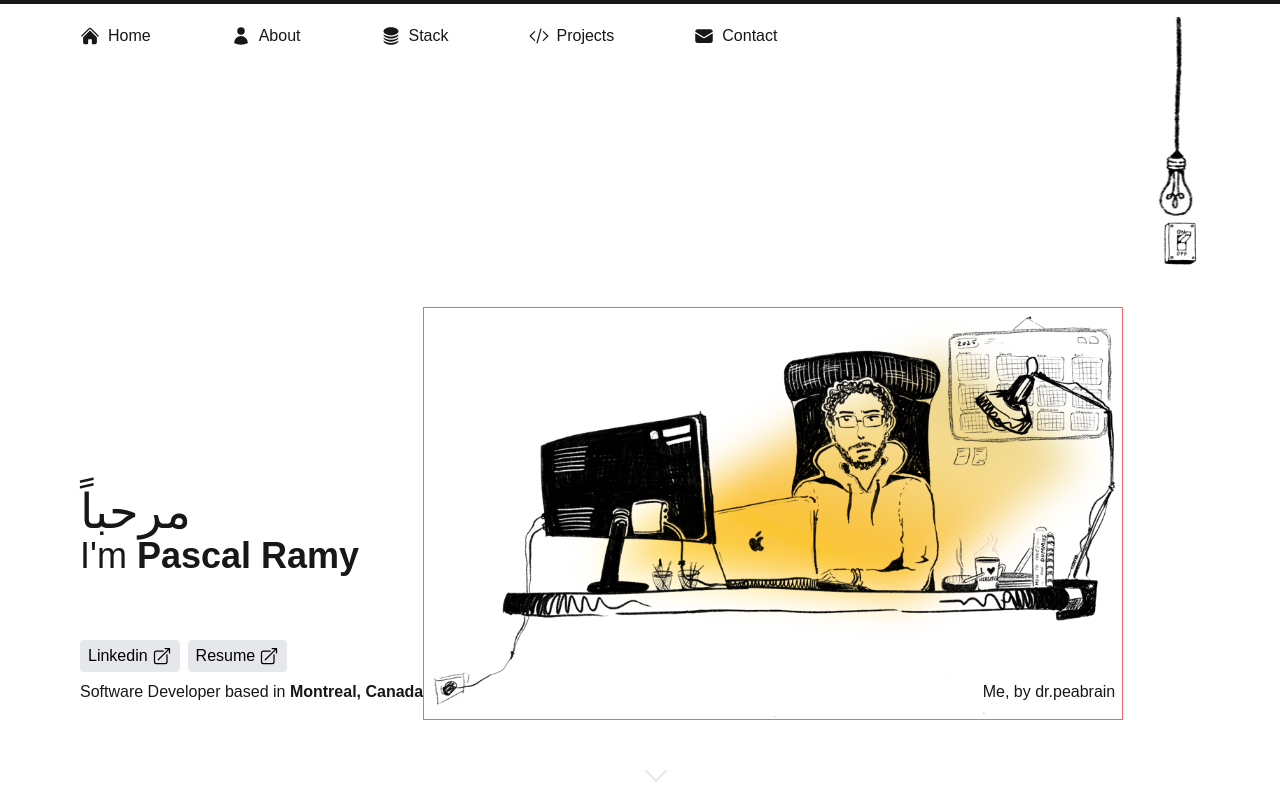
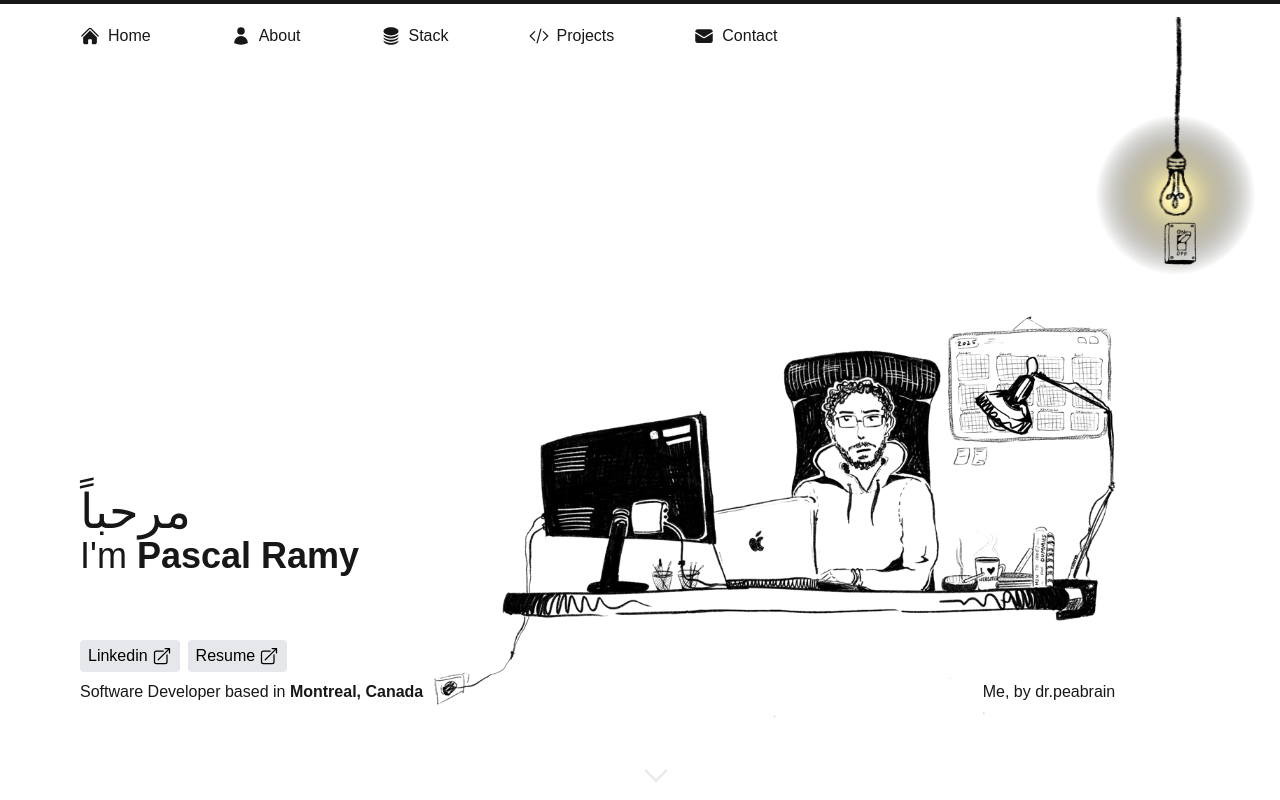
Before and after one commit to pascalramy00/portfolio-site, a Next.js app: page / in a window 1280 px wide. Shown: the top 800 px of the page. Built offline with nearby package versions, Linux system fonts and the light colour scheme.

Commit message:
convert hero & theme switch light effects to svg

```diff
--- a/src/components/ui/elements/HeroOptimizedArtwork.tsx
+++ b/src/components/ui/elements/HeroOptimizedArtwork.tsx
@@ -3,14 +3,18 @@
 import { useState, useEffect } from 'react';
 import Image from 'next/image';
 import Link from 'next/link';
-// import { useTheme } from "next-themes";
+import { useTheme } from 'next-themes';
 import Tooltip from './Tooltip';
+import LampLight from './LampLight';
+import { MonitorLight } from './MonitorLight';
 
 const HeroOptimizedArtwork = () => {
-	//const { theme } = useTheme();
+	const { theme } = useTheme();
 	const [lamp, setLamp] = useState(true);
-	//const [monitor, setMonitor] = useState(true);
+	const [monitor, setMonitor] = useState(true);
 	const [mounted, setMounted] = useState(false);
+
+	const currentTheme = theme || 'light';
 
 	useEffect(() => setMounted(true), []);
 
@@ -19,58 +23,8 @@ const HeroOptimizedArtwork = () => {
 	return (
 		<div className='relative z-30'>
 			<div className='relative w-[360px] h-[212px] md:w-[500px] md:h-[295px] lg:w-[700px] lg:h-[413px] 2xl:w-[900px] 2xl:h-[531px]'>
-				<svg
-					width='100%'
-					height='100%'
-					viewBox='0 0 100 60'
-					className={`${
-						lamp ? 'block' : 'hidden'
-					} absolute border border-red-500 z-0 opacity-80`}
-				>
-					<defs>
-						<filter
-							id='blurFilter'
-							x='-50%'
-							y='-50%'
-							width='200%'
-							height='300%'
-						>
-							<feGaussianBlur
-								in='SourceGraphic'
-								stdDeviation='3'
-							/>
-						</filter>
-
-						{/* Gradient definition */}
-						<linearGradient
-							id='lighting-gradient'
-							x1='100%'
-							y1='0%'
-							x2='20%'
-							y2='100%'
-						>
-							<stop offset='0%' stopColor='#f9f0a3' />{' '}
-							{/* Soft white/yellow */}
-							<stop offset='20%' stopColor='#e5c969' />{' '}
-							{/* Light warm yellow */}
-							<stop offset='40%' stopColor='#f4d477' />{' '}
-							{/* New intermediate golden yellow */}
-							<stop offset='70%' stopColor='#f9b100' />{' '}
-							{/* Stronger yellow */}
-							<stop offset='100%' stopColor='#fdcd19' />{' '}
-							{/* Base golden yellow */}
-						</linearGradient>
-					</defs>
-
-					{/* Apply gradient fill */}
-					<g filter='url(#blurFilter)'>
-						<polygon
-							points='25,37 55,17 75,7 95,22 70,42'
-							fill='url(#lighting-gradient)'
-						/>
-					</g>
-				</svg>
-
+				<LampLight isOn={lamp} theme={currentTheme} />
+				<MonitorLight isOn={monitor} theme={currentTheme} />
 				<Image
 					src='/images/artwork_light.png'
 					alt='artwork of myself'
@@ -93,8 +47,8 @@ const HeroOptimizedArtwork = () => {
 
 			<div className='group'>
 				<button
-					//onClick={() => setMonitor((prev) => !prev)}
-					className=' absolute px-12 py-8 left-[14%] top-[26%] md:px-16 md:py-11 md:left-[16%] lg:top-[26%] lg:left-[16%] lg:px-24 lg:py-16 2xl:py-20 2xl:px-28 2xl:left-[17%] z-20'
+					onClick={() => setMonitor((prev) => !prev)}
+					className='absolute px-12 py-8 left-[14%] top-[26%] md:px-16 md:py-11 md:left-[16%] lg:top-[26%] lg:left-[16%] lg:px-24 lg:py-16 2xl:py-20 2xl:px-28 2xl:left-[17%] z-20'
 					aria-label='Toggle Monitor Light'
 				></button>
 				<Tooltip className='hidden dark:md:block opacity-0 group-hover:opacity-100 absolute top-[28%] left-[18%]'>
--- /dev/null
+++ b/src/components/ui/elements/LampLight.tsx
@@ -0,0 +1,71 @@
+const LampLight = ({ isOn, theme }: { isOn: boolean; theme: string }) => {
+	return (
+		<svg
+			width='100%'
+			height='100%'
+			viewBox='0 0 100 60'
+			className={`${
+				isOn && theme === 'dark' ? 'block' : 'hidden'
+			} absolute z-0`}
+		>
+			<defs>
+				<filter
+					id='blurFilter'
+					x='-50%'
+					y='-50%'
+					width='200%'
+					height='300%'
+				>
+					<feGaussianBlur in='SourceGraphic' stdDeviation='4' />
+				</filter>
+				<linearGradient
+					id='lighting-gradient'
+					x1='100%'
+					y1='0%'
+					x2='20%'
+					y2='100%'
+				>
+					<stop offset='0%' stopColor='#fdcd19' />
+					<stop offset='50%' stopColor='#fdcd19' />
+					<stop offset='100%' stopColor='transparent' />
+				</linearGradient>
+
+				<linearGradient
+					id='white-overlay-gradient'
+					x1='90%'
+					y1='0%'
+					x2='20%'
+					y2='100%'
+				>
+					<stop offset='0%' stopColor='white' />
+					<stop offset='100%' stopColor='transparent' />
+				</linearGradient>
+			</defs>
+
+			<g filter='url(#blurFilter)'>
+				<polygon
+					points='44,26 76,12 90,22 80,40 70,42 45,40'
+					fill='url(#lighting-gradient)'
+					// fill='red'
+					className='opacity-90'
+				/>
+			</g>
+
+			<g filter='url(#blurFilter)'>
+				<polygon
+					points='60,30 80,15 85,18 70,34'
+					fill='#ffe58a'
+					className='opacity-70'
+				/>
+			</g>
+			<g filter='url(#blurFilter)'>
+				<polygon
+					points='70,24 81,15.5 84,18 74,28'
+					fill='white'
+					className='opacity-100'
+				/>
+			</g>
+		</svg>
+	);
+};
+export default LampLight;
--- /dev/null
+++ b/src/components/ui/elements/MonitorLight.tsx
@@ -0,0 +1,76 @@
+export const MonitorLight = ({
+	isOn,
+	theme,
+}: {
+	isOn: boolean;
+	theme: string;
+}) => {
+	return (
+		<svg
+			width='100%'
+			height='100%'
+			viewBox='0 0 100 60'
+			className={`${
+				isOn && theme === 'dark' ? 'block' : 'hidden'
+			} absolute z-1`}
+		>
+			<defs>
+				<filter
+					id='monitorIntenseFilter'
+					x='-50%'
+					y='-50%'
+					width='220%'
+					height='220%'
+				>
+					<feGaussianBlur in='SourceGraphic' stdDeviation='2' />
+				</filter>
+				<linearGradient
+					id='lighting-gradient-monitor'
+					x1='0%'
+					y1='50%'
+					x2='100%'
+					y2='50%'
+				>
+					<stop offset='0%' stopColor='#ABEAEC' opacity='1' />
+					<stop offset='80%' stopColor='#ABEAEC' opacity='0.7' />
+					<stop offset='100%' stopColor='transparent' opacity='0' />
+				</linearGradient>
+
+				<linearGradient
+					id='white-gradient-monitor'
+					x1='0%'
+					y1='50%'
+					x2='100%'
+					y2='50%'
+				>
+					<stop offset='0%' stopColor='white' />
+					<stop offset='10%' stopColor='transparent' />
+
+					<stop offset='100%' stopColor='transparent' />
+				</linearGradient>
+			</defs>
+
+			<g filter='url(#blurFilter)'>
+				<polygon
+					points='40,15 68,8 68,42 50,41 41.5,35'
+					fill='url(#lighting-gradient-monitor)'
+					className='opacity-90'
+				/>
+			</g>
+
+			<g filter='url(#blurFilter)'>
+				<polygon
+					points='40,15 40,12 36,41 41.5,34'
+					fill='url(#white-gradient-monitor)'
+				/>
+			</g>
+			<g>
+				<polygon
+					filter='url(#monitorIntenseFilter)'
+					points='40,25 43,13 45,36 41.5,30'
+					fill='white'
+				/>
+			</g>
+		</svg>
+	);
+};
--- a/src/components/ui/elements/ThemeSwitch.tsx
+++ b/src/components/ui/elements/ThemeSwitch.tsx
@@ -1,8 +1,8 @@
-"use client";
+'use client';
 
-import { useState, useEffect } from "react";
-import { useTheme } from "next-themes";
-import Image from "next/image";
+import { useState, useEffect } from 'react';
+import { useTheme } from 'next-themes';
+import Image from 'next/image';
 
 const ThemeSwitch = () => {
 	const [mounted, setMounted] = useState(false);
@@ -12,45 +12,77 @@ const ThemeSwitch = () => {
 
 	if (!mounted) return <div></div>;
 
-	let switchSrc = "/images/artwork_light_switch_on.png";
-	let lightbulbSrc = "/images/artwork_lightbulb_off.png";
+	let switchSrc = '/images/artwork_light_switch_on.png';
+	const lightbulbSrc = '/images/artwork_lightbulb_off.png';
 
-	if (resolvedTheme === "dark") {
-		switchSrc = "/images/artwork_light_switch_off.png";
-		lightbulbSrc = "/images/artwork_lightbulb_on.png";
+	if (resolvedTheme === 'dark') {
+		switchSrc = '/images/artwork_light_switch_off.png';
+		//lightbulbSrc = "/images/artwork_lightbulb_on.png";
 	}
 
 	return (
 		<div
-			className="relative lg:fixed flex items-end top-0 right-0
+			className='relative lg:fixed flex items-end top-0 right-0
 		w-[100px] h-[150px]
 		md:w-[140px] md:h-[210px]
 		smallDesktop:w-[150px] smallDesktop:h-[225px]
-		lg:w-[200px] lg:h-[300px]"
+		lg:w-[200px] lg:h-[300px]'
 		>
 			<button
 				onClick={() =>
-					setTheme((prev) => (prev === "light" ? "dark" : "light"))
+					setTheme((prev) => (prev === 'light' ? 'dark' : 'light'))
 				}
-				className="absolute left-[28%] bottom-[-6px] md:left-[34%] md:bottom-2 smallDesktop:left-[36%] smallDesktop:bottom-3 lg:left-[40%] lg:bottom-8 2xl:left-[40%] 2xl:bottom-8 z-10 "
+				className='absolute left-[28%] bottom-[-6px] md:left-[34%] md:bottom-2 smallDesktop:left-[36%] smallDesktop:bottom-3 lg:left-[40%] lg:bottom-8 2xl:left-[40%] 2xl:bottom-8 z-10 '
 			>
 				<Image
 					src={switchSrc}
-					alt="light switch"
+					alt='light switch'
 					width={40}
 					height={48}
-					className=""
+					className=''
 					priority
 				/>
 			</button>
-			<Image
-				src={lightbulbSrc}
-				alt="lightbulb"
-				fill
-				sizes="(max-width: 768px) 100px, (max-width: 1024px) 150px, 200px"
-				className="object-contain animate-sway transform origin-top"
-				priority
-			/>
+
+			<div className='animate-sway transform origin-top h-full w-full'>
+				<Image
+					src={lightbulbSrc}
+					alt='lightbulb'
+					fill
+					sizes='(max-width: 768px) 100px, (max-width: 1024px) 150px, 200px'
+					className='object-contain'
+					priority
+				/>
+
+				<svg
+					width='100%'
+					height='100%'
+					viewBox='0 0 200 200'
+					className='absolute bottom-0 z-[-10]'
+				>
+					<defs>
+						<radialGradient
+							id='light-glow'
+							cx='50%'
+							cy='50%'
+							r='50%'
+						>
+							<stop offset='0%' stopColor='#FFFFF2' opacity='1' />
+							<stop
+								offset='15%'
+								stopColor='#FDF0ac'
+								opacity='0.7'
+							/>
+							<stop
+								offset='100%'
+								stopColor='transparent'
+								opacity='0'
+							/>
+						</radialGradient>
+					</defs>
+					<circle cx='100' cy='145' r='80' fill='url(#light-glow)' />
+				</svg>
+			</div>
 		</div>
 	);
 };
```
